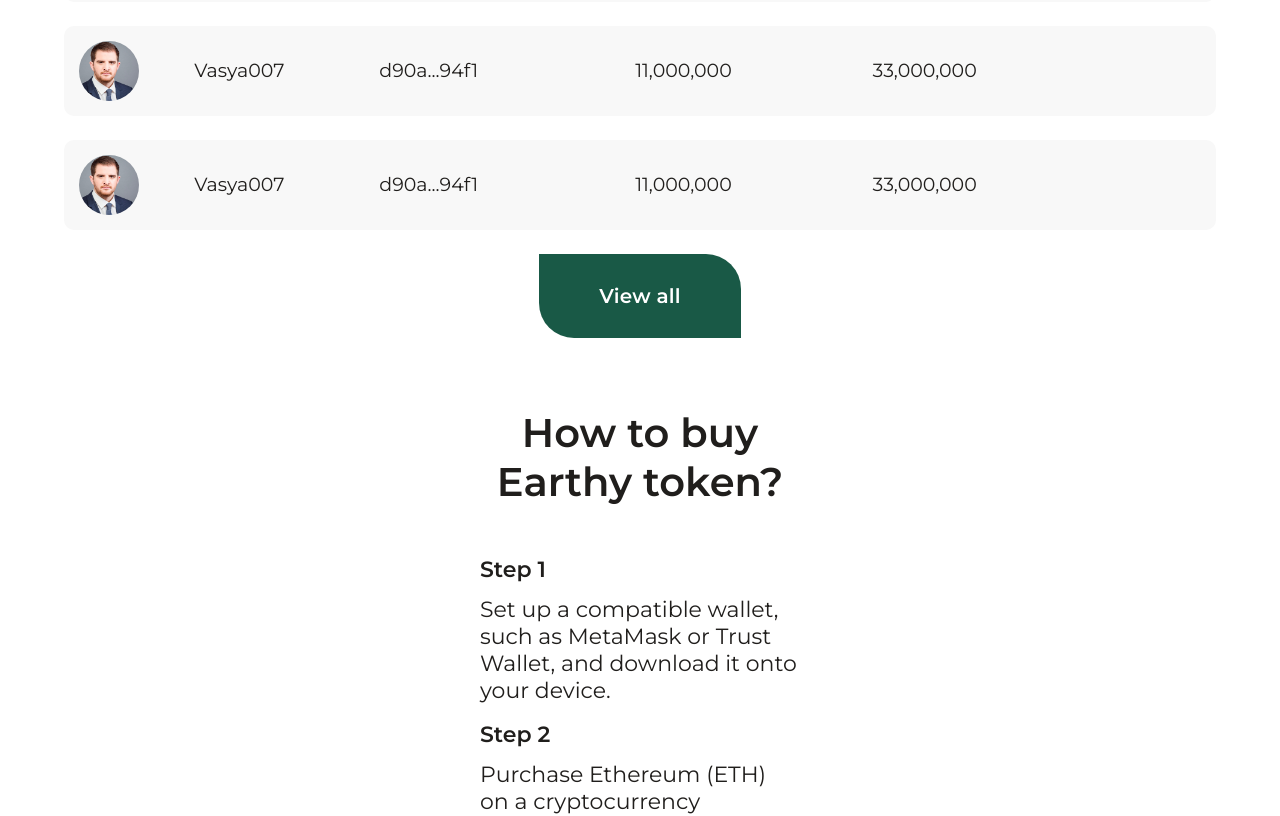
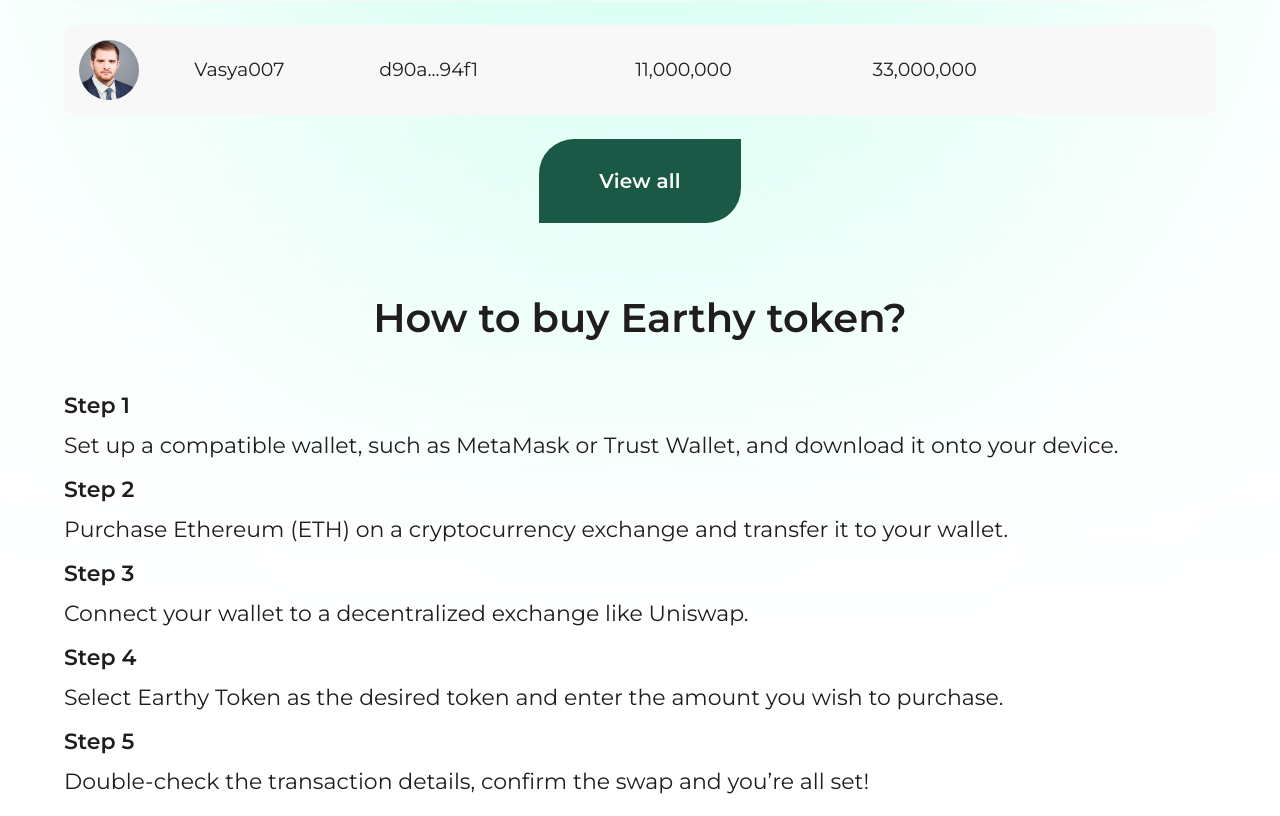
Before and after one commit to DMCprogs/earthry, a Next.js app: page /buy_token in a window 1280 px wide. Shown: the part 3340-4156 px from the top of the page. Built offline with nearby package versions, Linux system fonts and the light colour scheme.

Commit message:
360 + 480

```diff
--- a/src/app/buy_token/convertDiagram/styles.convertDiagram.ts
+++ b/src/app/buy_token/convertDiagram/styles.convertDiagram.ts
@@ -10,6 +10,7 @@
 
     @media(min-width: 480px){
     max-width: 434px;
+    margin-bottom: 60px;
 }
 `;
 
--- a/src/app/buy_token/estimatedPrice/styles.EstimatedPrice.ts
+++ b/src/app/buy_token/estimatedPrice/styles.EstimatedPrice.ts
@@ -6,7 +6,7 @@
     flex-direction: column;
 
     @media(min-width: 480px){
-  margin-top: 96px;
+  margin-top: 45px;
 }
 `;
 
--- a/src/app/buy_token/page.tsx
+++ b/src/app/buy_token/page.tsx
@@ -19,7 +19,6 @@
 import ConvertDiagram from "./convertDiagram/ConvertDiagram";
 import EstimatedPrice from "./estimatedPrice/EstimatedPrice";
 import Table from "../components/table";
-// import LeaderBoardRow from "../components/leaderboard_row";
 
 import earthyImg from '../images/eth_logo.svg';
 import StepsBuyToken from "./stepsBuyToken/StepsBuyToken";
@@ -53,16 +52,6 @@
         'Tokens now': {text:'11,000,000'},
         'Tokens after launch': {text:'33,000,000'}
     },
-    {
-        'Nickname': {
-            text:'Vasya007',
-            img: Image.src
-        },
-        'Address': {text:'d90a...94f1'},
-        'Tokens now': {text:'11,000,000'},
-        'Tokens after launch': {text:'33,000,000'}
-    },
-
 ]
 
 const listColumn: string[] = [
@@ -76,15 +65,19 @@
     return (
         <DivDefaultContainerSC>
             <DivWrapperContentSC>
+
                 <H2SC>You can purchase these tokens to invest in the development of the Earthy platform</H2SC>
                 <SwapBlock/>
                 <EarthyCourse/>
                 <ChainConvert/>
+
                 <DivEarthyBigImgSC path={earthyImg.src}></DivEarthyBigImgSC>
                 <PTextRewardSC>When the Earthy Chain is launched, Earthy token holders will receive 20% of the Earthy
                     mainnet tokens allocated from the general pool (main reserve), as an encouragement and reward for
                     their continued support and commitment to the project. </PTextRewardSC>
+
                 <ConvertDiagram/>
+
                 <PTextDestinationSC>These 20% of Earthy Chain will be distributed in proportion to the number of Earthy
                     tokens among their holders.</PTextDestinationSC>
 
@@ -92,9 +85,11 @@
                     after which the mainnet tokens will be airdropped to the wallet which purchased the dev
                     tokens</PTextDestinationSC>
                 <EstimatedPrice/>
+
                 <H2LeaderboardTitleSC>
                     Leaderboard
                 </H2LeaderboardTitleSC>
+
                 <div
                     style={{
                         display: 'grid',
@@ -112,7 +107,7 @@
                     <ButtonWrapper
                         width={202}
                         height={84}
-                        directionRadius={"ltr"}
+                        directionRadius={"rtl"}
                         primary={true}
                     >
                         <span>View all</span>
@@ -130,10 +125,9 @@
                         <span>Buy Earthy Token</span>
                     </ButtonWrapper>
                 </DivForButtonContain>
+
             </DivWrapperContentSC>
         </DivDefaultContainerSC>
-
-
     )
 };
 
--- a/src/app/buy_token/stepsBuyToken/styles.StepsBuyToken.ts
+++ b/src/app/buy_token/stepsBuyToken/styles.StepsBuyToken.ts
@@ -1,7 +1,7 @@
 import styled from "styled-components";
 
 export const DivStepsWrapperSC = styled.div`
-    width: 320px;
+    width: 100%;
     margin: 70px auto 46px;
 `;
 
--- a/src/app/buy_token/styles.buy_token.ts
+++ b/src/app/buy_token/styles.buy_token.ts
@@ -1,13 +1,44 @@
 import { styled } from "styled-components";
 
 export const DivWrapperContentSC = styled.div`
-  // display: grid;
+  display: grid;
   // justify-content: center;
   // justify-self: center;
   // justify-items: center;
   // min-height: 100vh;
   // height: max-content;
   margin-top: clamp(138px,20vw, 200px);
+  position: relative;
+
+  &::after {
+    content: "";
+    position: absolute;
+    display: grid;
+    justify-self: center;
+    width: 410px;
+    height: 624px;
+    flex-shrink: 0;
+    background-color: #4AFFC9;
+    filter: blur(225px);
+    z-index: -1;
+    top: 200px;
+  }
+
+  &::before {
+    content: "";
+    position: absolute;
+    display: grid;
+    justify-self: center;
+    width: 163px;
+height: 779px;
+transform: rotate(-90deg);
+flex-shrink: 0;
+border-radius: 779px;
+background: #4AFFC9;
+filter: blur(225px);
+    z-index: -1;
+    top: 2700px;
+  }
 `;
 
 export const H2SC = styled.h2`
@@ -93,11 +124,10 @@
 letter-spacing: 0.2px;
 //margin-left: 20px;
 //margin-bottom: 35px;
+text-align: center;
 `;
 
 export const DivForButtonContain = styled.div`
   display: grid;
   justify-items: center;
-
-
 `;
```
